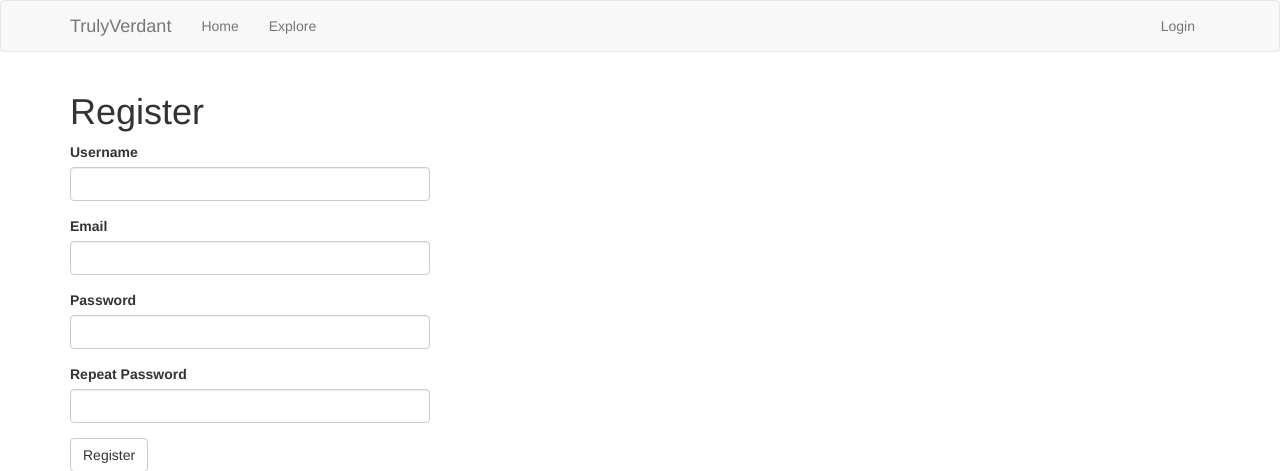
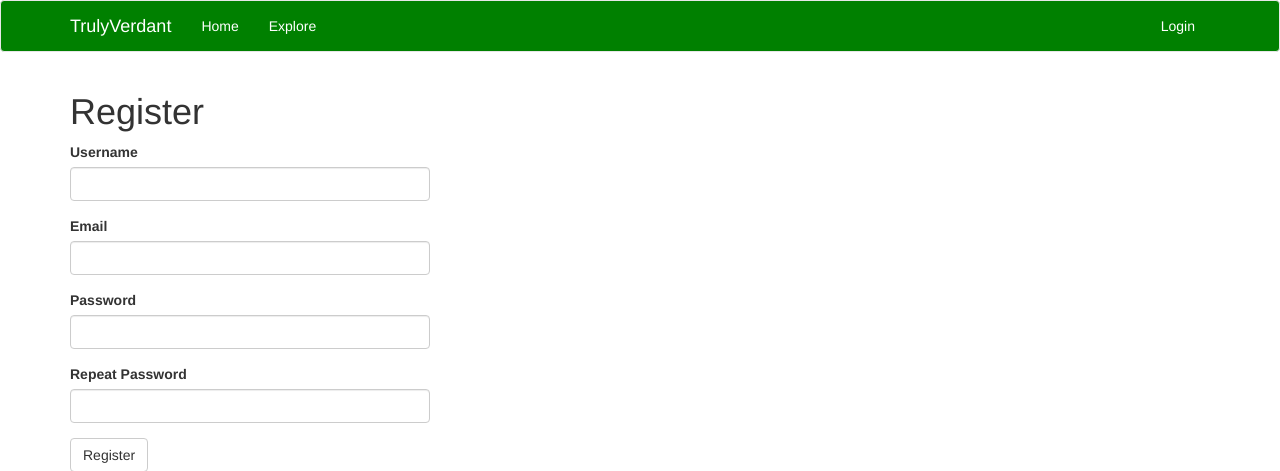
Before and after one commit to CoreyCCarter/blog, a Flask app: page /auth/register in a window 1280 px wide. Shown: the top 471 px of the page. Run offline with Flask 3, Linux system fonts and the light colour scheme; some libraries are stand-ins or nearby versions.

Commit message:
Update styling

```diff
--- /dev/null
+++ b/app/static/style.css
@@ -0,0 +1,15 @@
+a {
+    color:green;
+}
+
+nav.navbar.navbar-default a{
+    color:white;
+}
+
+nav.navbar.navbar-default a:hover{
+    color:black;
+}
+
+nav.navbar-brand {
+    color: white;
+}
--- a/app/templates/base.html
+++ b/app/templates/base.html
@@ -4,8 +4,13 @@
     {% if title %}{{ title }} - TrulyVerdant{% else %}{{ _('Welcome to TrulyVerdant') }}{% endif %}
 {% endblock %}
 
+{% block styles %}
+{{super()}}
+<link rel="stylesheet" href="{{url_for('static', filename='style.css')}}">
+{% endblock %}
+
 {% block navbar %}
-    <nav class="navbar navbar-default">
+    <nav class="navbar navbar-default" style="background-color: green;">
         <div class="container">
             <div class="navbar-header">
                 <button type="button" class="navbar-toggle collapsed" data-toggle="collapse" data-target="#bs-example-navbar-collapse-1" aria-expanded="false">
```
